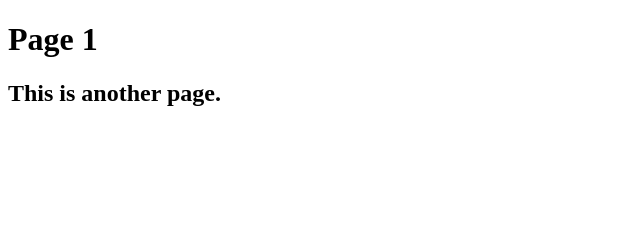
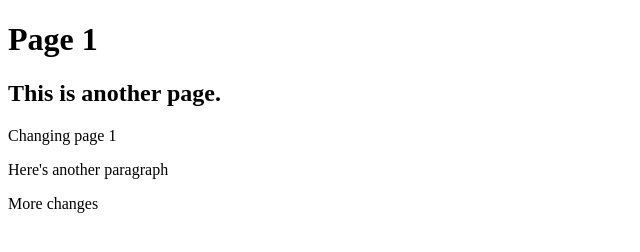
Before and after one commit to celine-leano/team1, a plain HTML site: page page1.html in a window 1280 px wide. Shown: the whole page, without its empty margins (0-640 px from the left). Drawn offline with Linux system fonts and the light colour scheme.

Commit message:
Added some paragraphs to page1

```diff
--- a/page1.html
+++ b/page1.html
@@ -10,5 +10,9 @@
 <body>
     <h1>Page 1</h1>
     <h2>This is another page.</h2>
+
+    <p>Changing page 1</p>
+    <p>Here's another paragraph</p>
+    <p>More changes</p>
 </body>
 </html>
```
